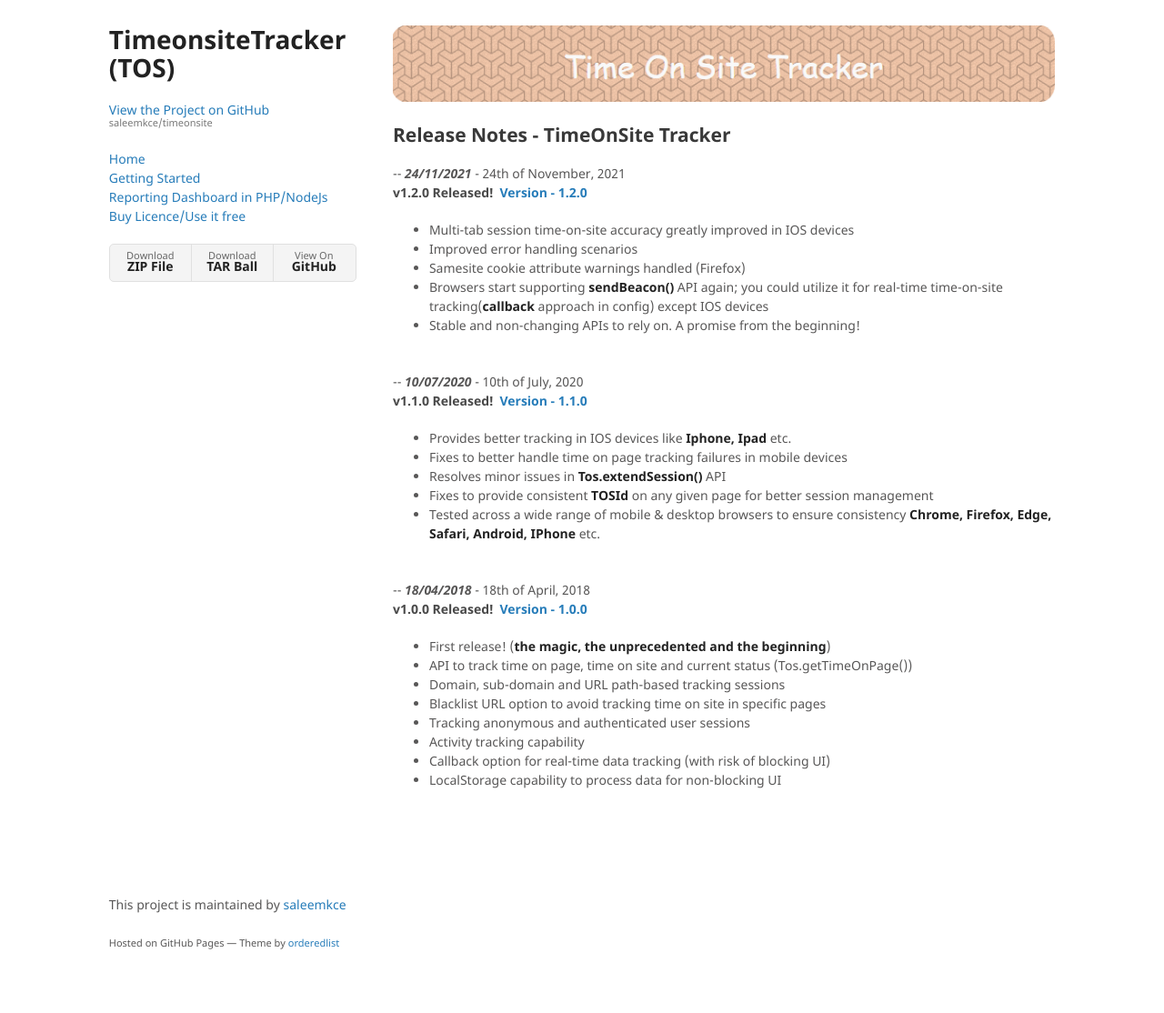
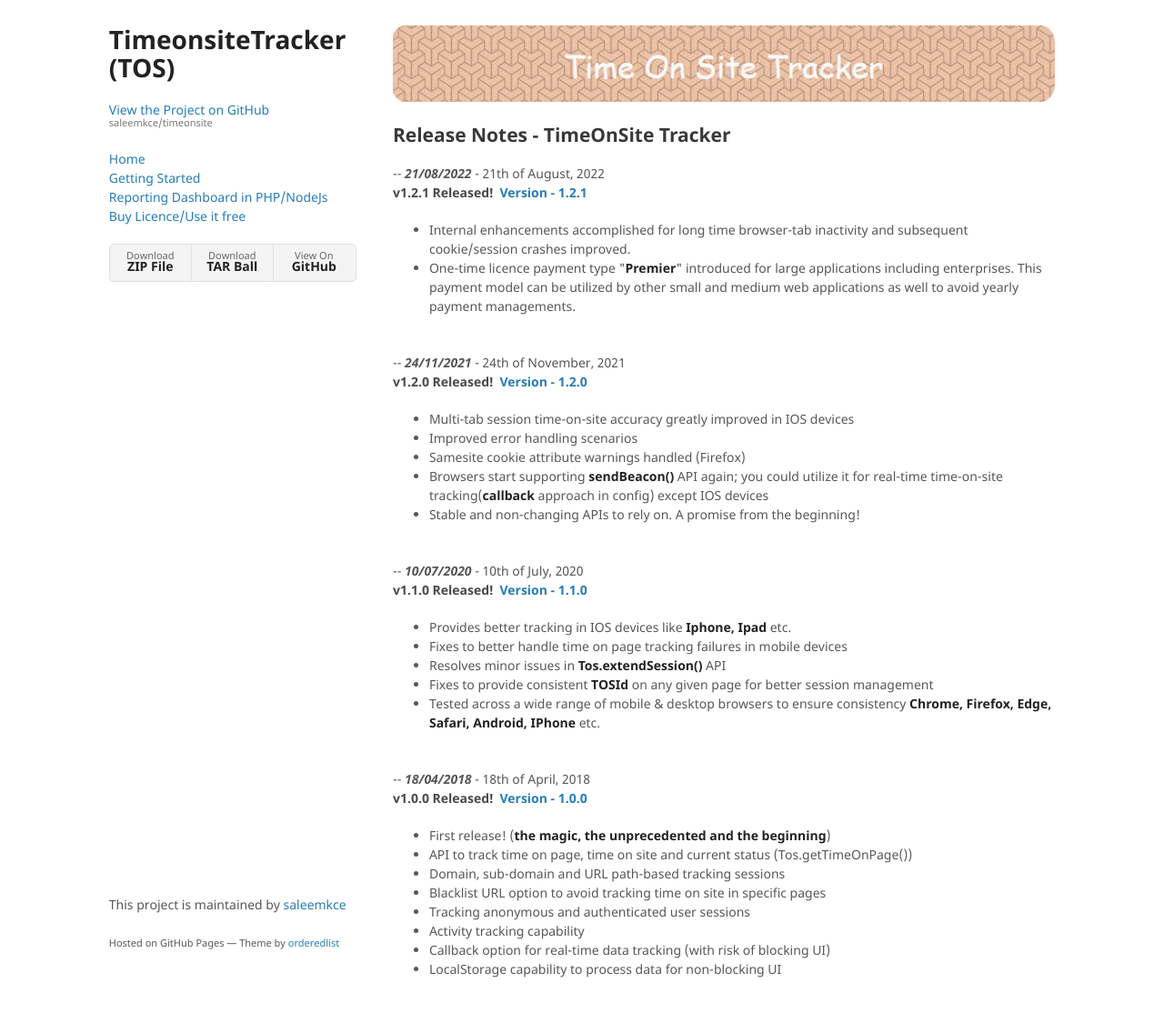
Before and after one commit to saleemkce/timeonsite, a Jekyll site: the page docs/releases.html, which Jekyll copies as it is, in a window 1280 px wide and 1116 px high. Shown: the whole window at 91% size. Built offline with Jekyll 4.4.1, drawn with Linux system fonts in a browser that asks for light colours.

Commit message:
Updated version of timeonsitetracker.js(1.2.1) in docs site

```diff
--- a/docs/releases.html
+++ b/docs/releases.html
@@ -65,6 +65,14 @@
             <section>
                 <h2>Release Notes - TimeOnSite Tracker</h2>
 
+                <span>-- <span style="font-style:italic;font-weight:bold;">21/08/2022</span> - 21th of August, 2022</span>
+                <h4>v1.2.1 Released!&nbsp;&nbsp;<a href="https://github.com/saleemkce/timeonsite/releases/tag/v1.2.1">Version - 1.2.1</a></h4>
+                <ul>
+                    <li>Internal enhancements accomplished for long time browser-tab inactivity and subsequent cookie/session crashes improved.</li>
+                    <li>One-time licence payment type "<strong>Premier</strong>" introduced for large applications including enterprises. This payment model can be utilized by other small and medium web applications as well to avoid yearly payment managements.</li>
+                </ul>
+                <br/>
+
                 <span>-- <span style="font-style:italic;font-weight:bold;">24/11/2021</span> - 24th of November, 2021</span>
                 <h4>v1.2.0 Released!&nbsp;&nbsp;<a href="https://github.com/saleemkce/timeonsite/releases/tag/v1.2.0">Version - 1.2.0</a></h4>
                 <ul>
```
Also changed, not shown: assets/js/timeonsitetracker.js (+45 -5 lines), index.html (+4 -4 lines).
